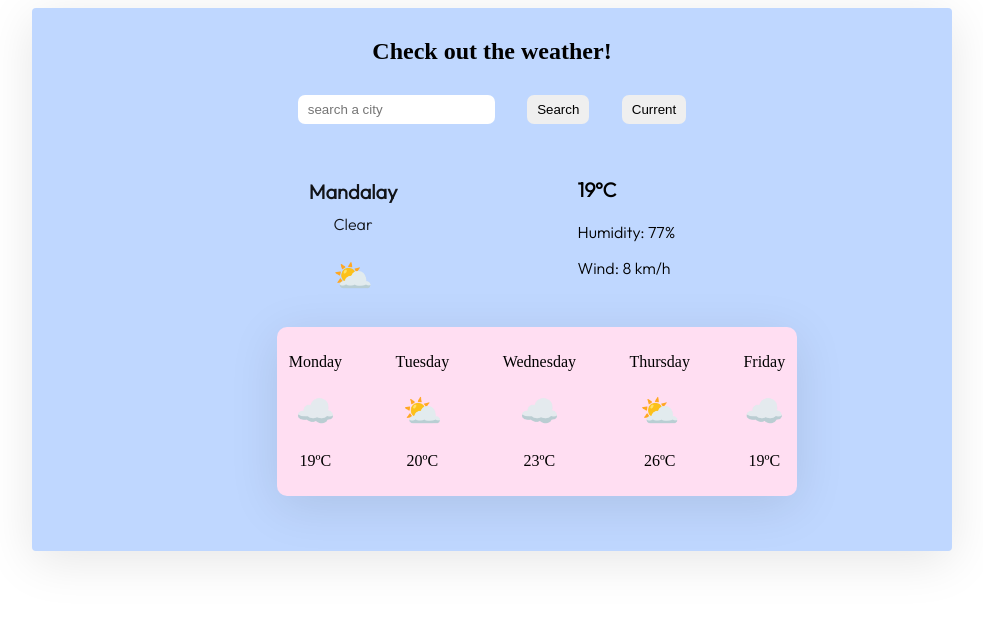
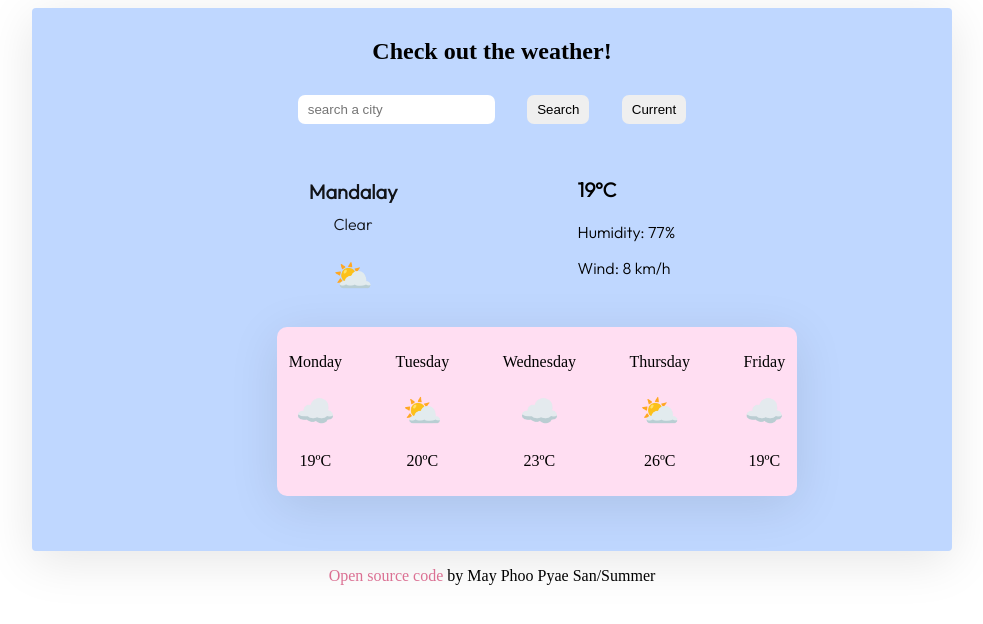
Before and after one commit to MayPhooPyaeSan/week6-weather-app, a plain HTML site: page index.html in a window 1280 px wide. Shown: the whole page, without its empty margins (148-1131 px from the left). Drawn offline with nearby package versions, Linux system fonts and the light colour scheme.

Commit message:
added link and change css

```diff
--- a/index.html
+++ b/index.html
@@ -68,6 +68,7 @@
         </div>
       </div>
     </div>
+    <p class="link"><a href="https://github.com/MayPhooPyaeSan/week6-weather-app">Open source code</a> by May Phoo Pyae San/Summer</p>
     <script src="index.js"></script>
   </body>
 </html>
--- a/style.css
+++ b/style.css
@@ -123,3 +123,12 @@ li {
   text-align: center;
   cursor: pointer;
 }
+
+.link {
+  text-align: center;
+}
+
+.link a {
+  text-decoration: none;
+  color: palevioletred;
+}
```
